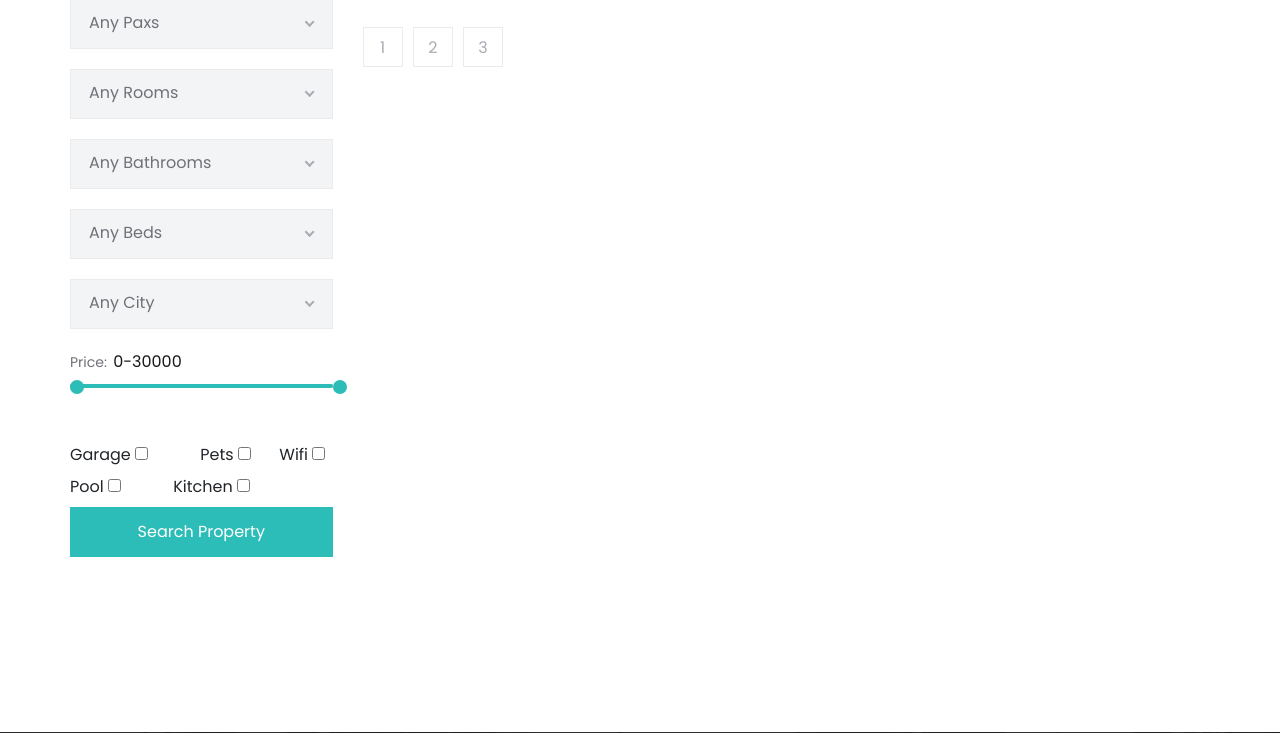
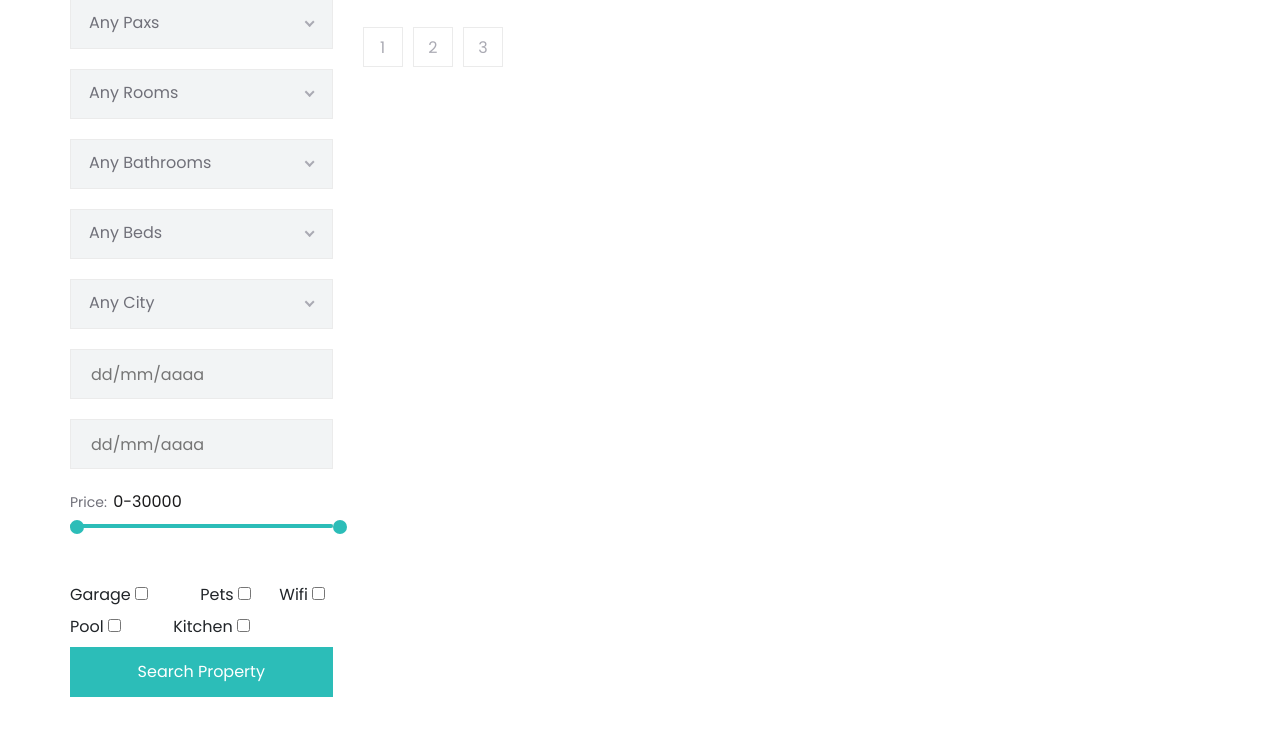
Before and after one commit to ChristianSoldano/HotelReservations-Django, a Django app: page /list/ in a window 1280 px wide. Shown: the part 216-949 px from the top of the page. Run offline with Django 3.2, Linux system fonts and the light colour scheme; data that the repository does not hold is empty; some libraries are stand-ins or nearby versions.

Commit message:
property images

```diff
--- a/booking/models.py
+++ b/booking/models.py
@@ -43,6 +43,8 @@ class Property(models.Model):
     active = models.BooleanField(default=True, null=False)
     created_at = models.DateField(auto_now=True, blank=False, null=False)
     updated_at = models.DateField(auto_now=True, blank=False, null=False)
+    thumbnail = models.ImageField(null=False, upload_to="booking/static/img/properties",
+                                  default="img/image-not-found.png")
 
     class Meta:
         verbose_name_plural = "Properties"
--- a/booking/static/css/style.css
+++ b/booking/static/css/style.css
@@ -31,6 +31,21 @@
 
 /* Template default CSS
 /*----------------------------------------*/
+
+
+.dates-property-list{
+	width: 100%;
+	height: 50px;
+	border: 1px solid #ebebeb;
+	padding-left: 20px;
+	font-size: 16px;
+	color: #aaaab3;
+	margin-bottom: 20px;
+	-webkit-transition: all 0.3s;
+	-o-transition: all 0.3s;
+	transition: all 0.3s;
+	background: #F2F4F5;
+}
 
 .property-description {
   overflow:hidden;
--- a/booking/templates/property-list.html
+++ b/booking/templates/property-list.html
@@ -66,6 +66,10 @@
                             <option value="{{city.id}}">{{city.name}}</option>
                             {% endfor %}
                         </select>
+                        <input class="dates-property-list" id="datePickCheckin" name="datePickCheckin"
+                               placeholder="dd/mm/aaaa"/>
+                        <input class="dates-property-list" id="datePickCheckout" name="datePickCheckout"
+                               placeholder="dd/mm/aaaa"/>
                         <div class="price-range-wrap">
                             <div class="price-text">
                                 <label for="priceRange">Price:</label>
@@ -98,12 +102,12 @@
                 <h4 class="property-title">Properties</h4>
                 <div class="property-list">
                     {% for property in properties %}
-
+                    <a href="{% url 'property_details' id_property=property.id %}">
                         <div class="single-property-item">
                             <div class="row">
                                 <div class="col-md-4">
                                     <div class="property-pic">
-                                    <img src="{% static 'img/properties/property-1.jpg' %}" alt="">
+                                        <img src="{% static property.thumbnail %}" alt="">
                                     </div>
                                 </div>
                                 <div class="col-md-8">
@@ -175,7 +179,8 @@
                                 </div>
                             </div>
                         </div>
-
+                    </a>
+                    <hr class="mb-5 mt-5">
                     {% endfor %}
 
                 </div>
@@ -189,4 +194,26 @@
     </div>
 </section>
 
+<script>
+     var midatepicker2 = $('#datePickCheckout').datepicker({
+        format: "dd-mm-yyyy",
+        autoclose: true,
+    });
+
+    midatepicker2.prop('disabled', true);
+
+    $('#datePickCheckin').datepicker({
+        format: "dd-mm-yyyy",
+        startDate: "today",
+        autoclose: true,
+
+    }).change(function () {
+        midatepicker2.datepicker('setStartDate', $(this).val());
+        midatepicker2.datepicker('setDate', $(this).val());
+        midatepicker2.prop('disabled', false);
+    });
+
+
+
+</script>
 {% endblock %}
--- a/booking/views.py
+++ b/booking/views.py
@@ -1,14 +1,16 @@
 from django.shortcuts import render, redirect
 from booking.models import *
-from dateutil.parser import parse
 from django.contrib.auth import login, authenticate
 from django.contrib.auth.models import Group
+import datetime
+from django.db.models import Q
 
 
 def home_page(request):
     cities = []
     cities = City.objects.all()
-    return render(request, 'index.html',{'cities': cities})
+    return render(request, 'index.html', {'cities': cities})
+
 
 def properties_list(request):
     cities = []
@@ -19,7 +21,6 @@ def properties_list(request):
     }
 
     if request.method == 'POST':
-
         for key in request.POST:
             if key != 'csrfmiddlewaretoken' and key != 'priceRange' and key != "datePickCheckout" and key != "datePickCheckin":
                 if request.POST[key] != "any":
@@ -28,7 +29,7 @@ def properties_list(request):
                     else:
                         property_filters[key + "__gte"] = int(request.POST[key])
                     if key == "city":
-                            property_filters[key] = City.objects.filter(id=request.POST[key])[0]
+                        property_filters[key] = City.objects.filter(id=request.POST[key])[0]
 
         price = request.POST["priceRange"].split("-")
 
@@ -36,18 +37,36 @@ def properties_list(request):
         property_filters["rate__lte"] = price[1]
 
         if request.POST['datePickCheckin'] != "":
-            booking_periods = BookingPeriod.objects.filter(start__lte=parse(request.POST['datePickCheckin']), finish__gte=parse(request.POST['datePickCheckout']))
+            booking_periods = BookingPeriod.objects.filter(
+                start__lte=datetime.datetime.strptime(request.POST['datePickCheckin'], '%d-%m-%Y').date(),
+                finish__gte=datetime.datetime.strptime(request.POST['datePickCheckout'], '%d-%m-%Y').date())
             for period in booking_periods:
-                v = Property.objects.filter(**property_filters)
-                for v_property in v:
-                    if period.property == v_property:
-                        properties.append(v_property)
+                checkin = datetime.datetime.strptime(request.POST['datePickCheckin'], '%d-%m-%Y').date()
+                checkout = datetime.datetime.strptime(request.POST['datePickCheckout'], '%d-%m-%Y').date()
+                variable = Booking.objects.filter(checkin__range=(checkin, checkout),
+                                                  checkout__range=(checkin, checkout))
+
+                print(checkin)
+                print(checkout)
+                print(variable)
+                if not Booking.objects.filter(
+                        Q(checkin__range=(checkin, checkout)) | Q(checkout__range=(checkin, checkout))).exists():
+                    v = Property.objects.filter(**property_filters)
+                    for v_property in v:
+                        if period.property == v_property:
+                            properties.append(v_property)
+                else:
+                    print("NO PAPU")
+                    # return redirect("index")
         else:
             properties = Property.objects.filter(**property_filters)
+    else:
+        properties = Property.objects.filter(**property_filters)
 
-    print(properties)
     cities = City.objects.all()
 
+    for p in properties:
+        p.thumbnail = (str(p.thumbnail).replace("booking/static/", ""))
 
     return render(request, 'property-list.html', {'properties': properties, 'cities': cities})
 
@@ -77,7 +96,7 @@ def do_a_booking(request):
             last_name=request.POST['last_name'])
         booking.save()
 
-    return redirect('booking:properties_list', request)  # No se si va
+    return redirect('booking:properties_list', request)
 
 
 def register_view(request):
```
Also changed, not shown: booking/migrations/0009_property_thumbnail.py (added), booking/migrations/0010_auto_20201027_2037.py (added), booking/migrations/0011_auto_20201027_2044.py (added), booking/static/img/image-not-found.png (added), booking/static/img/properties/chancleta.png (added), booking/static/img/properties/property-3_Iajoazv.jpg (added), booking/static/img/properties/property-4_tJA1dn9.jpg (added), booking/static/img/properties/property-4_tJA1dn9_ccbO8Ws.jpg (added), booking/static/img/properties/property-details-b5_YJHaC3i.jpg (added), booking/static/img/properties/thumb-2_DVhEwMv.jpg (added), booking/static/img/properties/thumb-4_KFZxCLR.jpg (added), 1 other file. Lines whose indentation alone changed are shown as unchanged.
